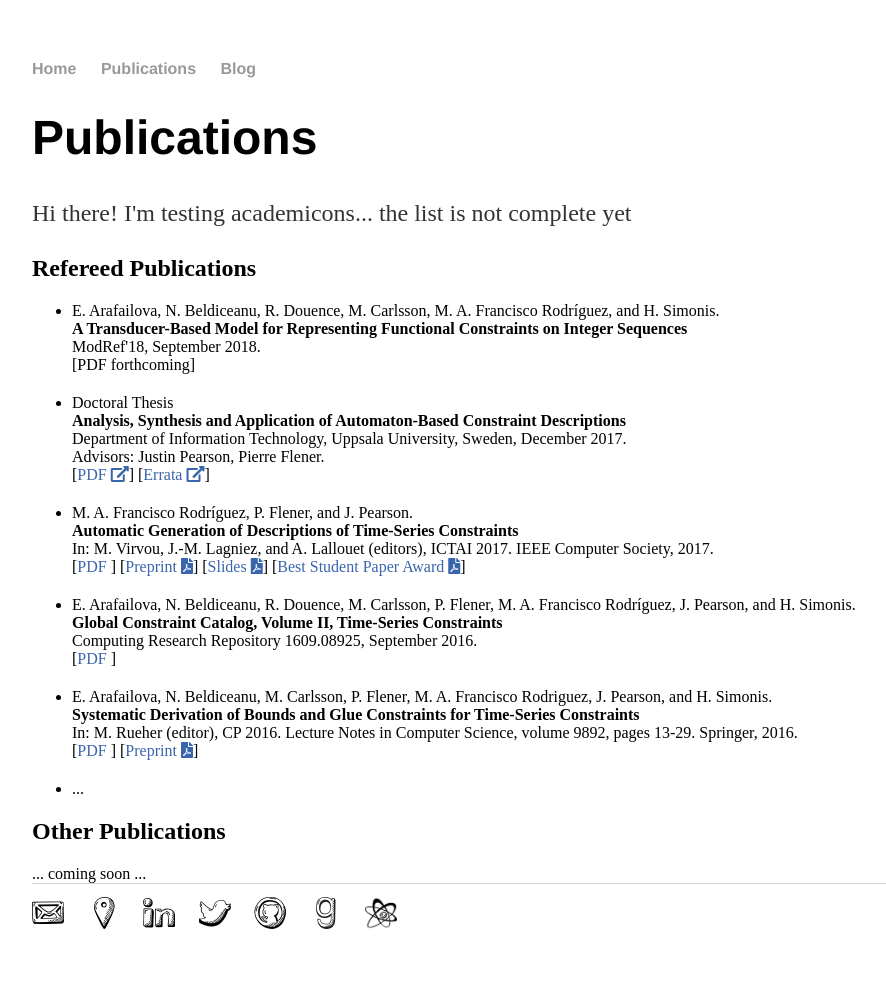
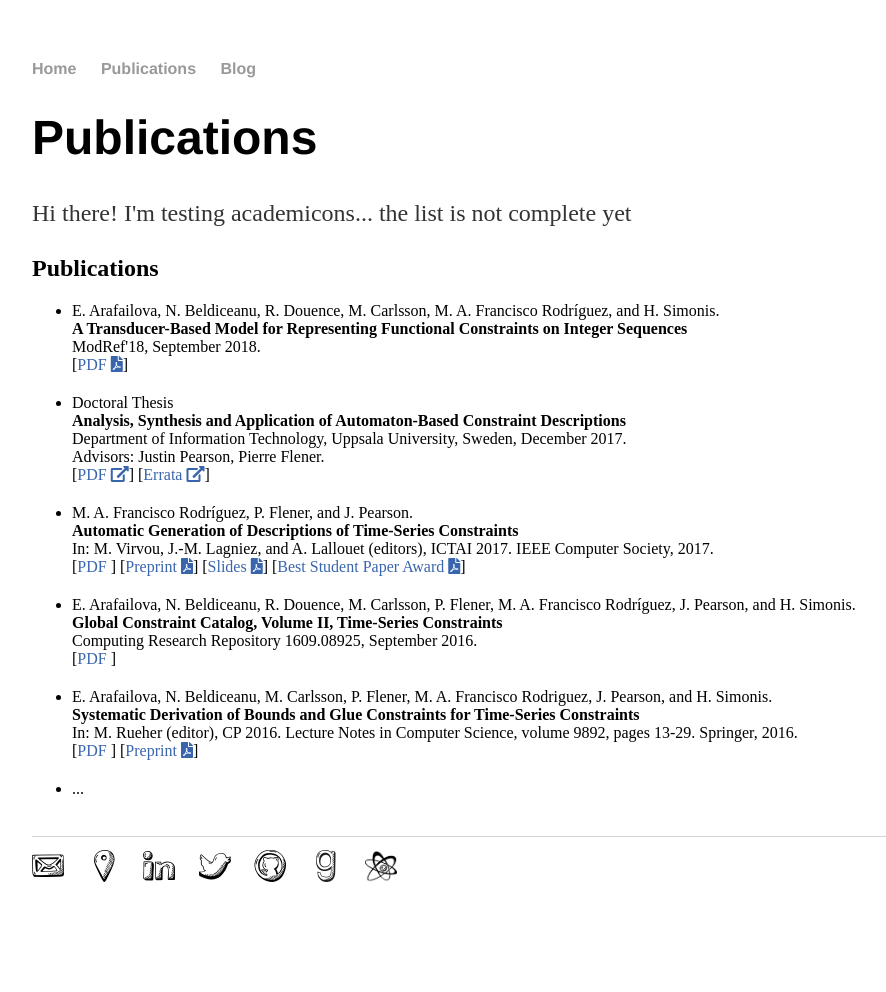
Before and after one commit to andreina-francisco/andreina-francisco.github.io, a Jekyll site: the page built from cv/index.html, in a window 1280 px wide. Shown: the whole page, without its empty margins (160-1046 px from the left). Built offline with Jekyll 4.4.1, drawn with Linux system fonts in a browser that asks for light colours; nearby versions of some CDN libraries; a style sheet for code colours, icons or effects is not loaded; after the commit the page ends 945 px from its top, so only the background shows below that.

Commit message:
ModRef
Link to ModRef'18 paper

```diff
--- a/cv/index.html
+++ b/cv/index.html
@@ -7,7 +7,7 @@ title: Mar&iacute;a Andre&iacute;na Francisco Rodr&iacute;guez
 				<p>Hi there! I'm testing academicons... the list is not complete yet</p>
 
 
-	<h2>Refereed Publications</h2>
+	<h2>Publications</h2>
 
 
 
@@ -18,7 +18,7 @@ title: Mar&iacute;a Andre&iacute;na Francisco Rodr&iacute;guez
 			<span class="author">E. Arafailova, N. Beldiceanu, R. Douence, M. Carlsson, M. A. Francisco Rodr&iacute;guez, and H. Simonis.</span><br />
 			<span class="title">A Transducer-Based Model for Representing Functional Constraints on Integer Sequences</span><br />
 			<span class="note">ModRef'18, September 2018.</span><br />
-			[PDF forthcoming]
+			[<a class="text" href="https://modref2018.github.io/papers/ModRef2018_TransducerBasedFunctionalSequenceConstraints.pdf">PDF <i class="fas fa-file-pdf"></i></a>]
 			<!--[<a class="text" href="http://arxiv.org/abs/1609.08925">PDF <i class="ai ai-arxiv"></i></a>]-->
 		</li>
 		<li class="pub @">
@@ -52,9 +52,6 @@ title: Mar&iacute;a Andre&iacute;na Francisco Rodr&iacute;guez
 		<li> ... </li>
 	</ul>
 
-	<h2>Other Publications</h2>
-
-	... coming soon ...
 
 	<br />
 </div><!-- /.blurb -->
```
